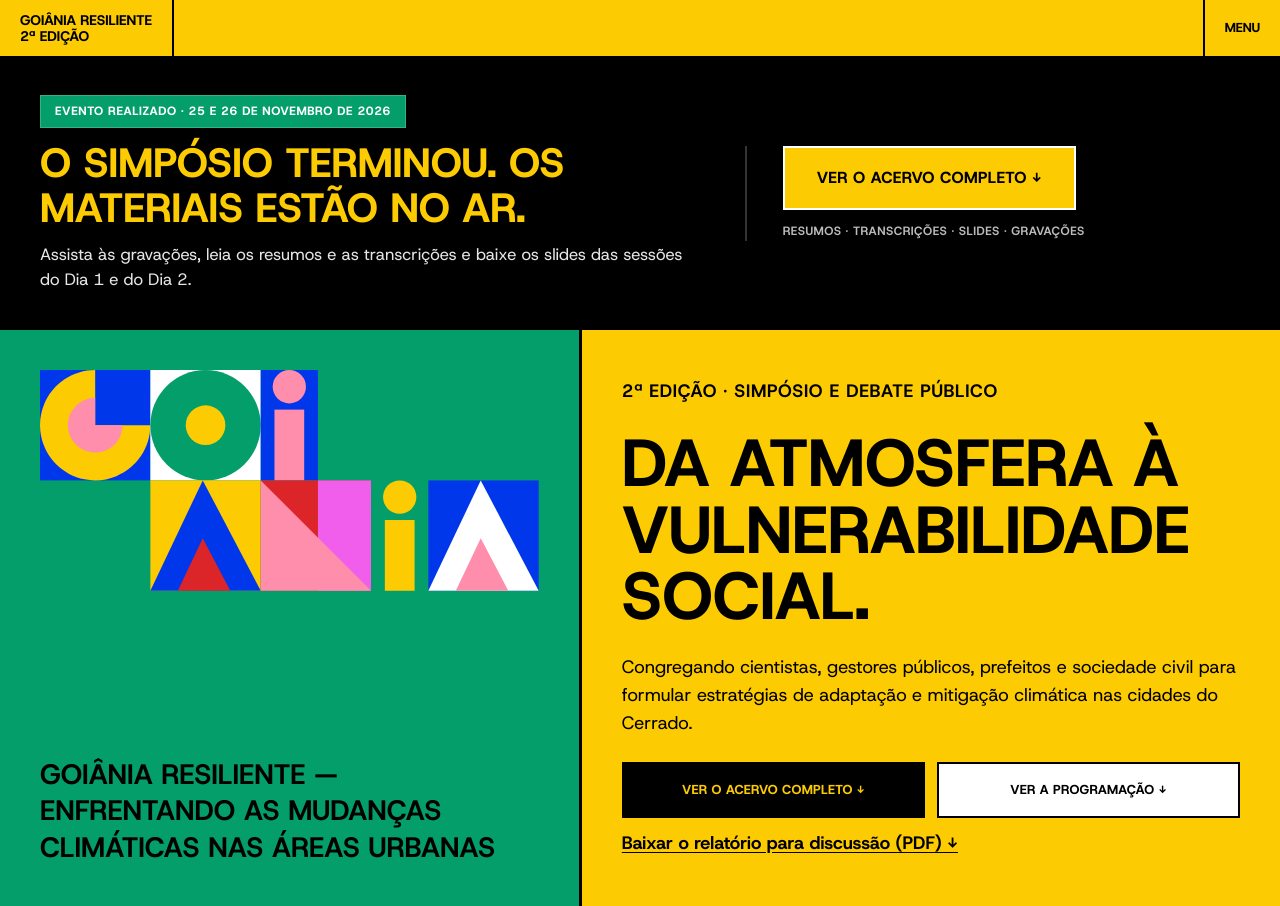
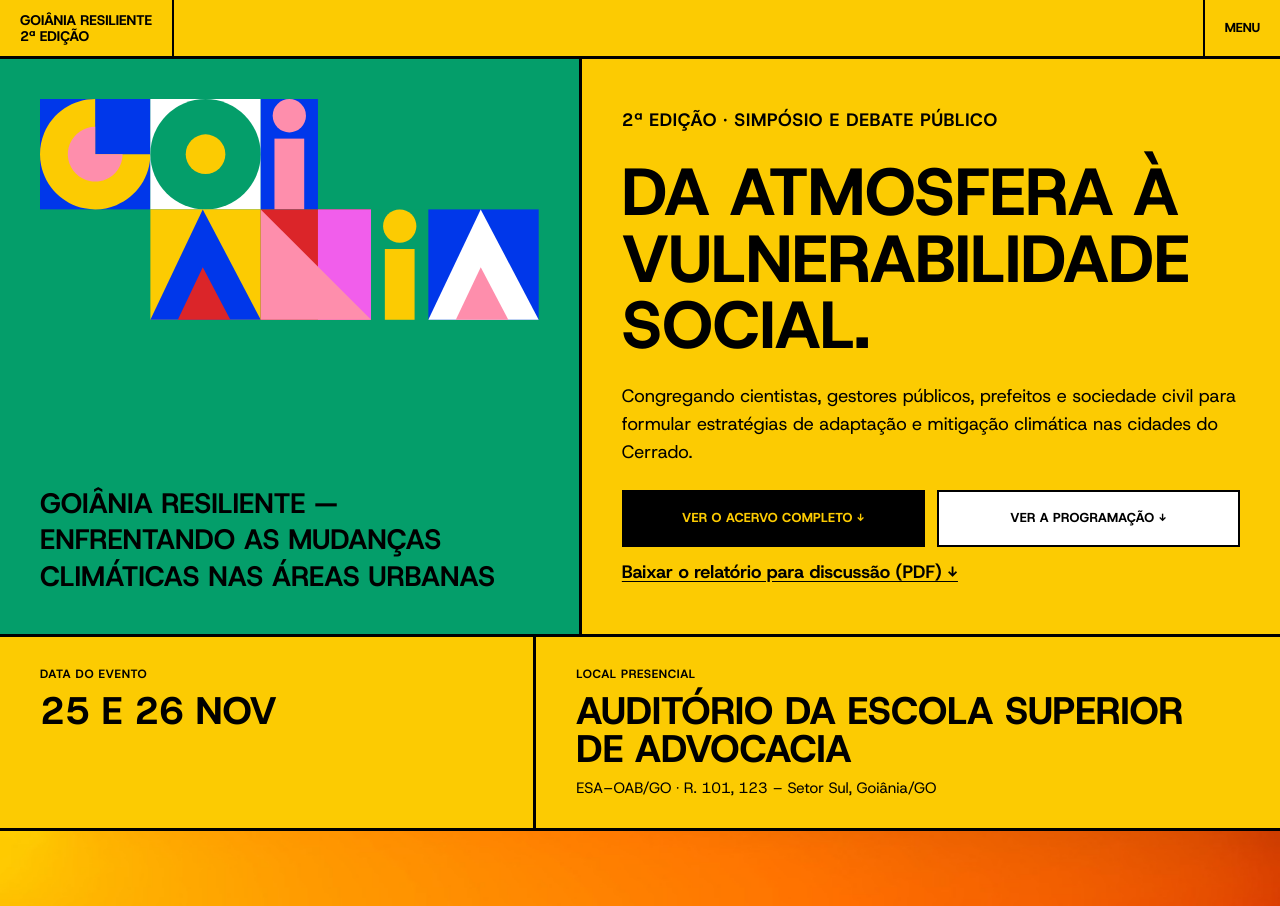
Before and after one commit to VictorGit10/goiania-resiliente, a plain HTML site: page index.html in a window 1280 px wide. Shown: the top 906 px of the page. Drawn offline with Linux system fonts and the light colour scheme; a web font is replaced by a local one.

Commit message:
Pos-evento: remove a secao de inscricao

```diff
--- a/index.html
+++ b/index.html
@@ -250,20 +250,10 @@ footer .inner {
 
 <main>
 
-  <!-- ================= PÓS-EVENTO ================= -->
-  <section class="inscricao pos-evento" id="inscricao">
-    <div class="inscricao-grid">
-      <div class="inscricao-info">
-        <span class="badge-gratuito">Evento realizado · 25 e 26 de novembro de 2026</span>
-        <h2>O simpósio terminou. Os materiais estão no ar.</h2>
-        <p>Assista às gravações, leia os resumos e as transcrições e baixe os slides das sessões do Dia 1 e do Dia 2.</p>
-      </div>
-      <div class="inscricao-cta">
-        <a class="btn-inscricao" href="#acervo">Ver o acervo completo ↓</a>
-        <p class="inscricao-obs">Resumos · Transcrições · Slides · Gravações</p>
-      </div>
-    </div>
-  </section>
+  <!-- A seção de inscrição saiu depois do evento. A home abre no hero,
+       e o acervo é o destino principal (menu e botão do hero). -->
+
+
 
   <!-- ================= HERO ================= -->
   <section class="hero" id="inicio">
```
